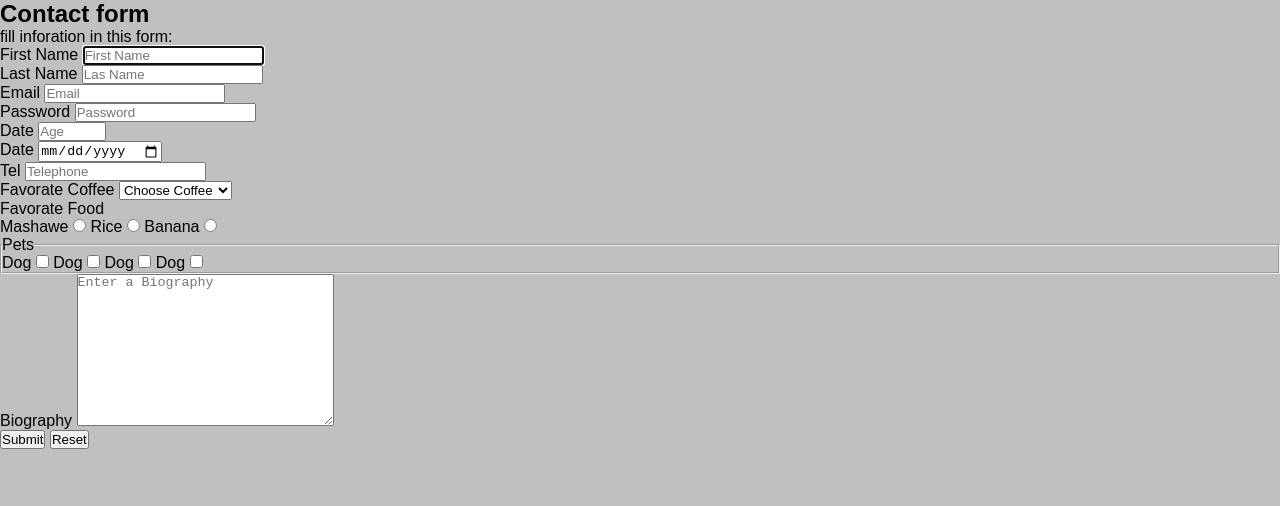
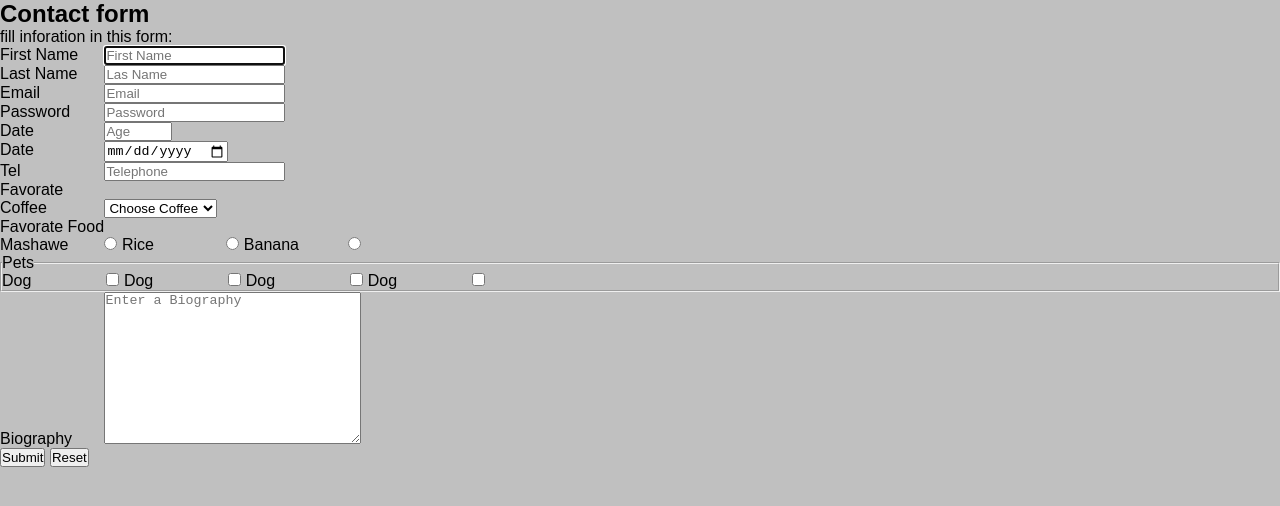
Before and after one commit to ssaida/Dave-Gray---HTML, a plain HTML site: page forms.html in a window 1280 px wide. Drawn offline with Linux system fonts and the light colour scheme.

Commit message:
Add files via upload

```diff
--- a/style.css
+++ b/style.css
@@ -7,3 +7,7 @@ body{
   background-color: silver;
   font-family: sans-serif;
 }
+label{
+  width: 100px;
+  display: inline-block;
+}
```
